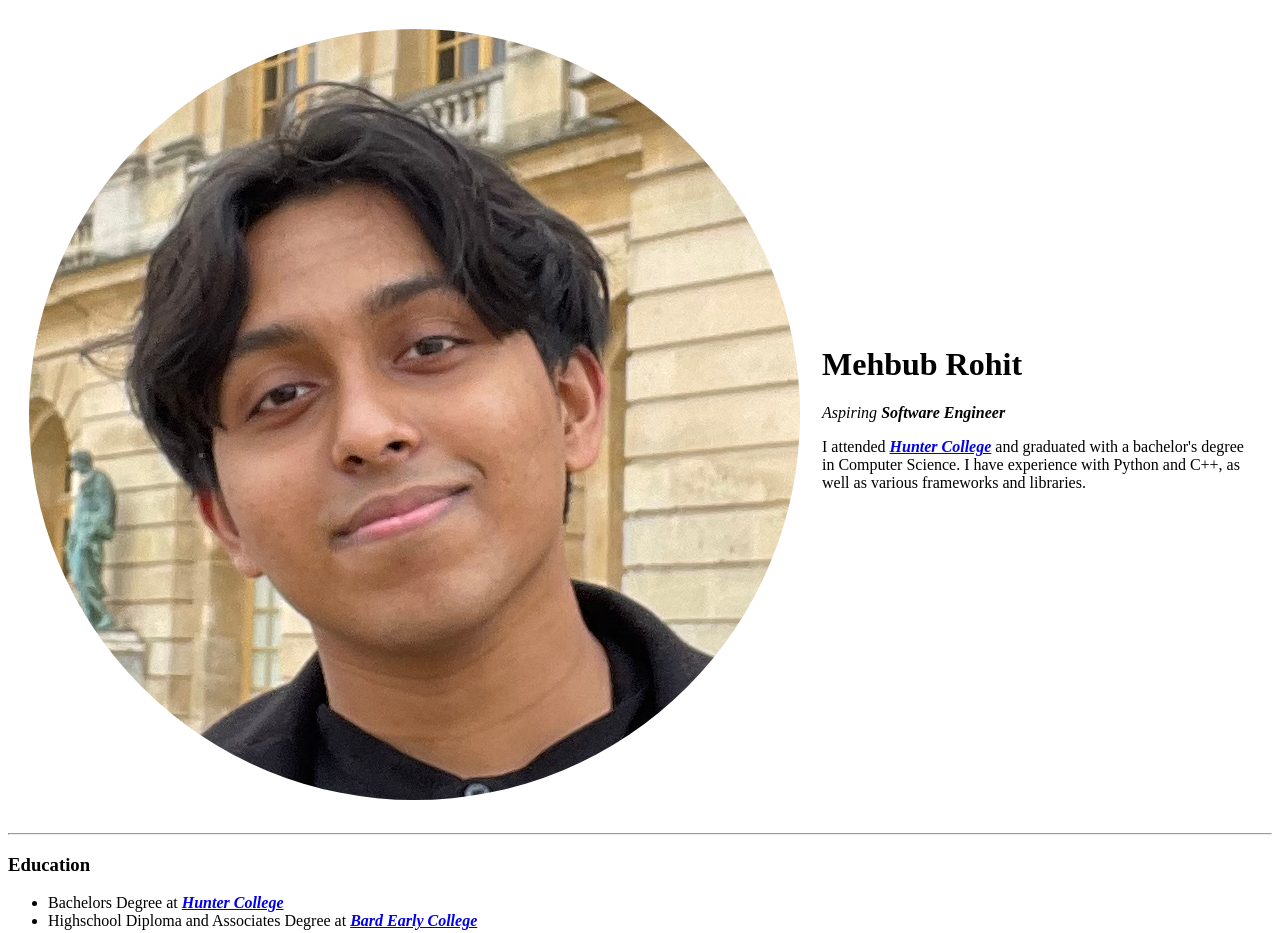
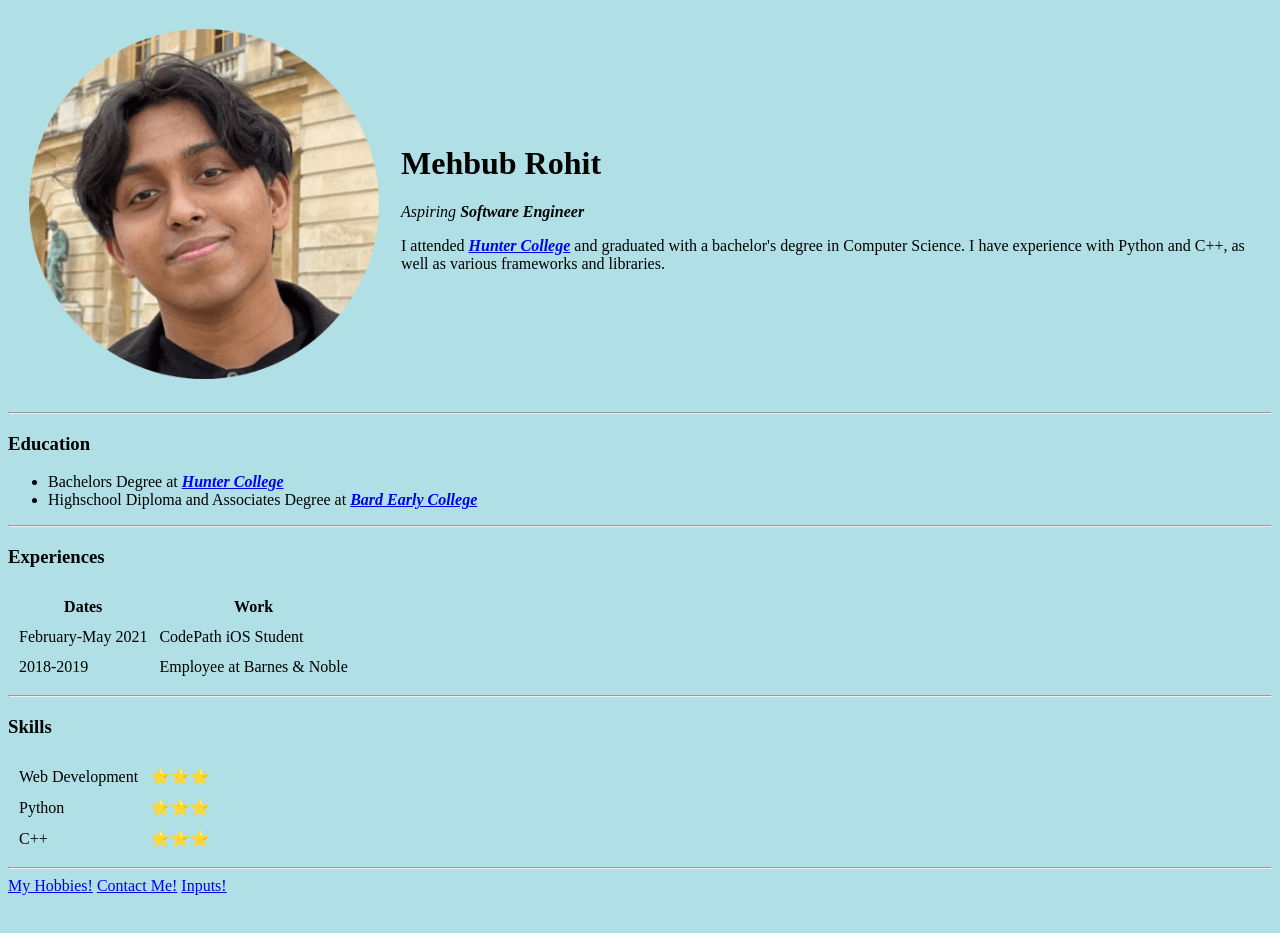
Before and after one commit to xMayble/basic-website-test, a plain HTML site: page index.html in a window 1280 px wide. Shown: the top 933 px of the page. After the commit the page ends 903 px from the top, so only its background shows below. Drawn offline with Linux system fonts and the light colour scheme.

Commit message:
changes in color

```diff
--- a/index.html
+++ b/index.html
@@ -4,11 +4,11 @@
         <meta charset="utf-8">
         <title>Mehbub's Personal Site</title>
     </head>
-    <body>
+    <body style="background-color: powderblue;">
         <table cellspacing="20">
             <tr>
                 <td>
-                    <img src="images/me-modified (1).png" alt="my personal picture">
+                    <img src="images/me-modified (1) (3).png" width="350px" height="350px" alt="my personal picture">
                 </td>
                 <td>
                     <h1>Mehbub Rohit</h1>
```
Also changed, not shown: images/me-modified (1) (3).png (added), images/me-modified (1).png (deleted).
